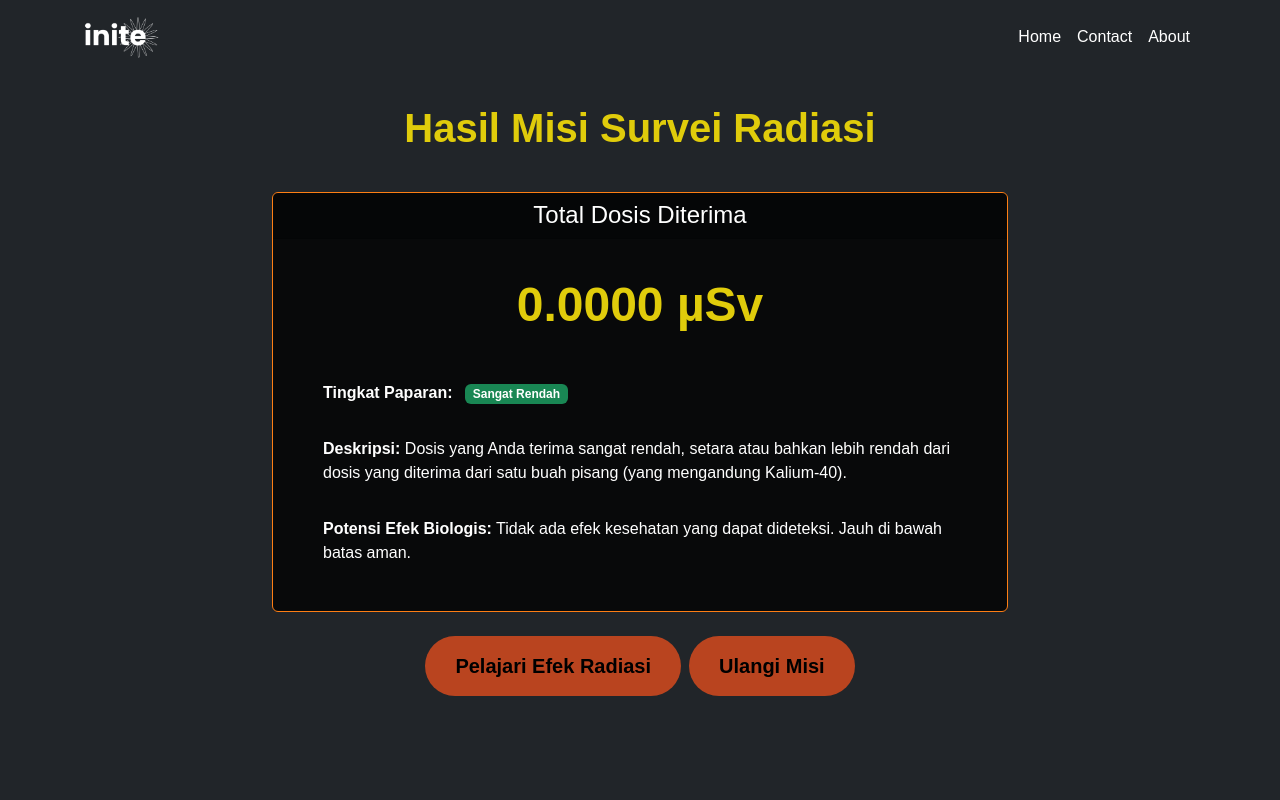
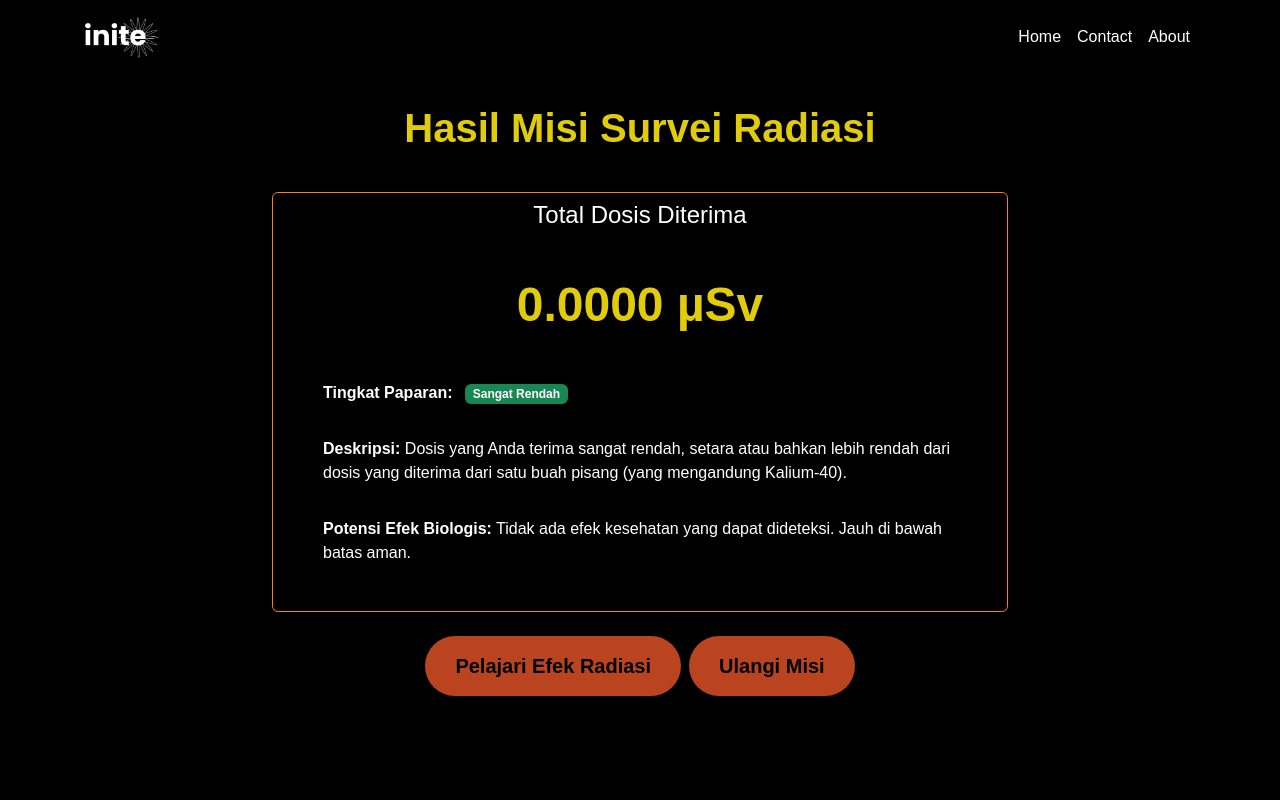
Before and after one commit to Sanssin/Inite, a React (Create React App) app: page /hasil-simulasi in a window 1280 px wide. Shown: the top 800 px of the page. Built offline with nearby package versions, Linux system fonts and the light colour scheme.

Commit message:
minor fix

```diff
--- a/src/body/EdukasiRadiasi.jsx
+++ b/src/body/EdukasiRadiasi.jsx
@@ -46,7 +46,7 @@ const EdukasiRadiasi = () => {
   };
 
   return (
-    <div className="startsim" style={{ fontFamily: "'Poppins', sans-serif", minHeight: '100vh', background: '#212529', color: 'white', padding: '50px 0', display: 'flex', alignItems: 'center' }}>
+    <div className="startsim" style={{ fontFamily: "'Poppins', sans-serif", minHeight: '100vh', background: '#000000', color: 'white', padding: '50px 0', display: 'flex', alignItems: 'center' }}>
       <Container>
         <div className="header-box">
           <Row className="justify-content-center">
--- a/src/body/HasilSimulasi.jsx
+++ b/src/body/HasilSimulasi.jsx
@@ -67,7 +67,7 @@ const HasilSimulasi = () => {
   }
 
   return (
-    <div className="startsim" style={{ fontFamily: "'Poppins', sans-serif", minHeight: '100vh', background: '#212529', color: 'white', display: 'flex', alignItems: 'center' }}>
+    <div className="startsim" style={{ fontFamily: "'Poppins', sans-serif", minHeight: '100vh', background: '#000000', color: 'white', display: 'flex', alignItems: 'center' }}>
       <Container>
         <div className="header-box">
           <Row className="justify-content-center text-center">
```
